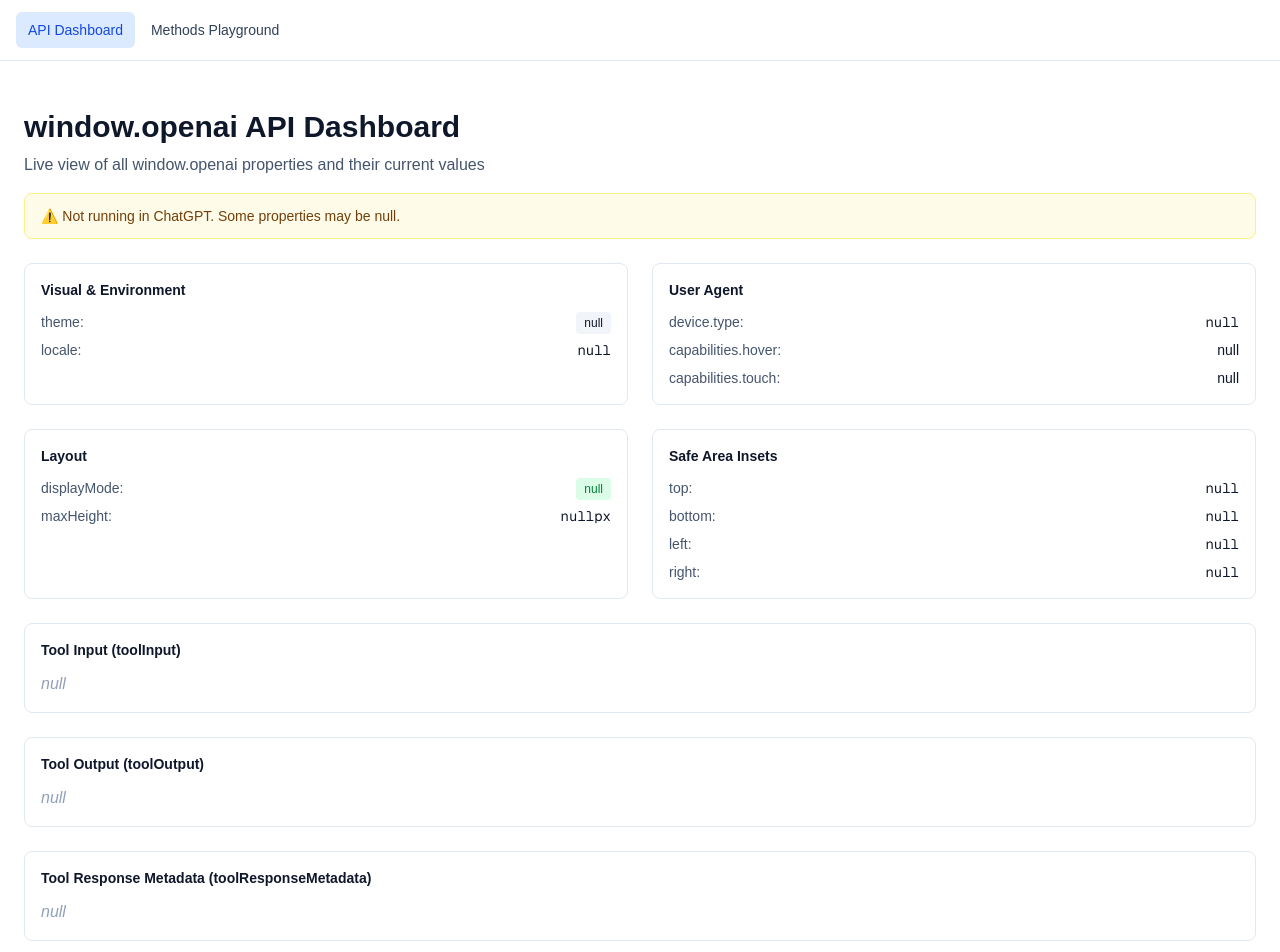
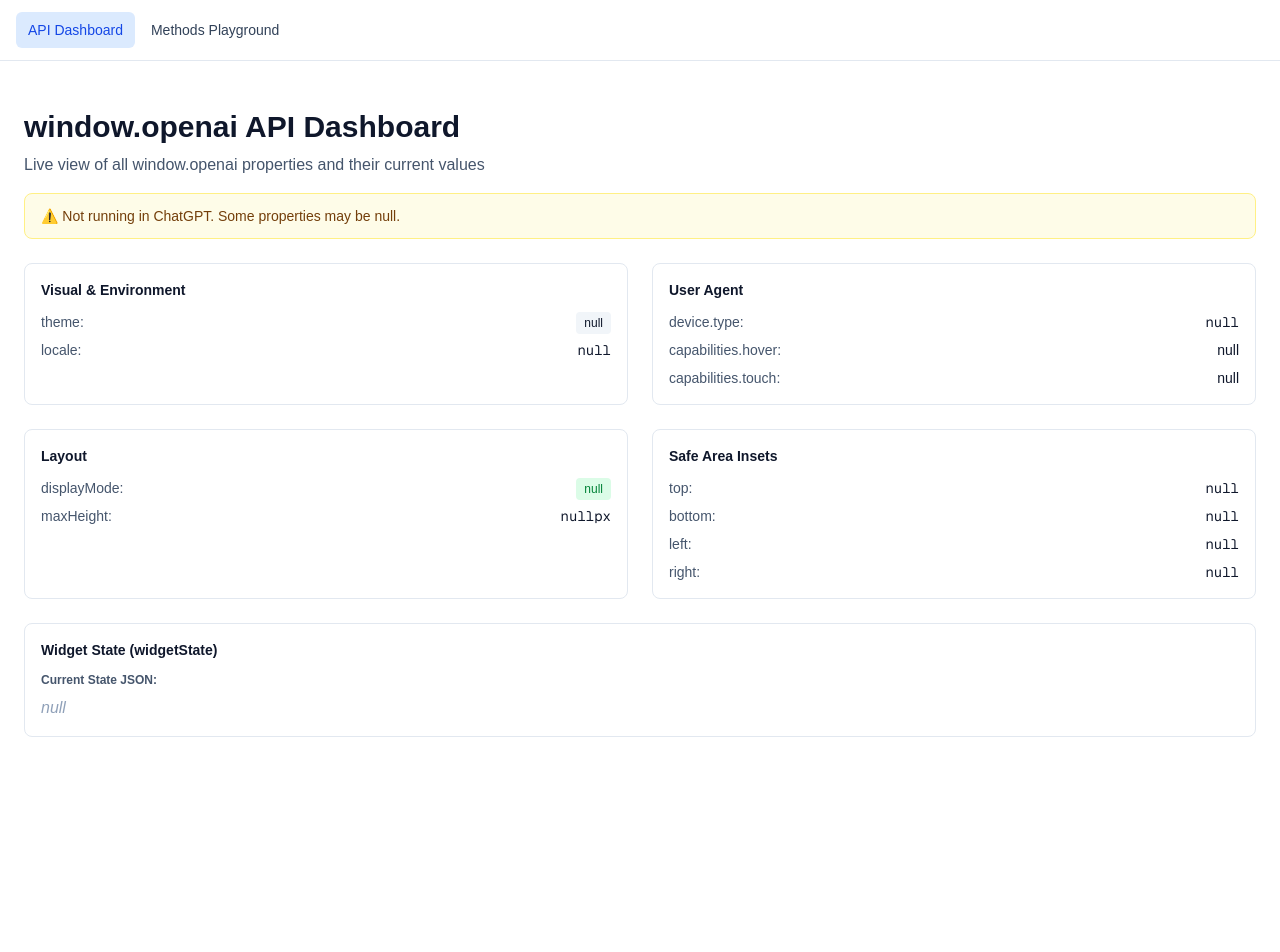
Before and after one commit to MCPJam/apps-sdk-everything, a Next.js app: page /api-dashboard in a window 1280 px wide. Shown: the top 952 px of the page. After the commit the page ends 800 px from the top, so only its background shows below. Built offline with nearby package versions, Linux system fonts and the light colour scheme.

Commit message:
rm from dashboard

```diff
--- a/app/api-dashboard/page.tsx
+++ b/app/api-dashboard/page.tsx
@@ -198,27 +198,6 @@
           />
         </PropertyCard>
 
-        {/* Tool Input */}
-        <div className="md:col-span-2">
-          <PropertyCard title="Tool Input (toolInput)">
-            <JsonValue data={toolInput} />
-          </PropertyCard>
-        </div>
-
-        {/* Tool Output */}
-        <div className="md:col-span-2">
-          <PropertyCard title="Tool Output (toolOutput)">
-            <JsonValue data={toolOutput} />
-          </PropertyCard>
-        </div>
-
-        {/* Tool Response Metadata */}
-        <div className="md:col-span-2">
-          <PropertyCard title="Tool Response Metadata (toolResponseMetadata)">
-            <JsonValue data={toolResponseMetadata} />
-          </PropertyCard>
-        </div>
-
         {/* Widget State with Interactive Demo */}
         <div className="md:col-span-2">
           <PropertyCard title="Widget State (widgetState)">
```
